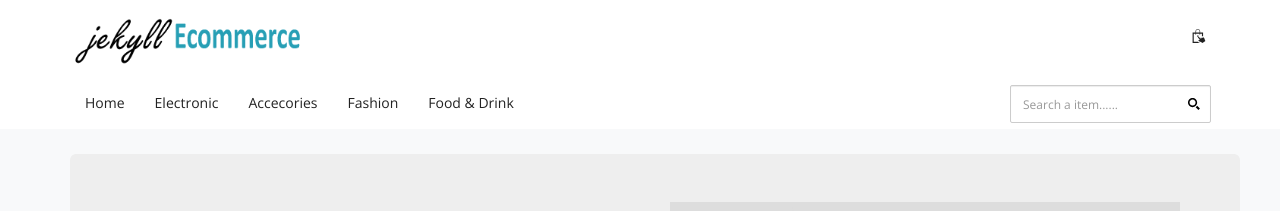
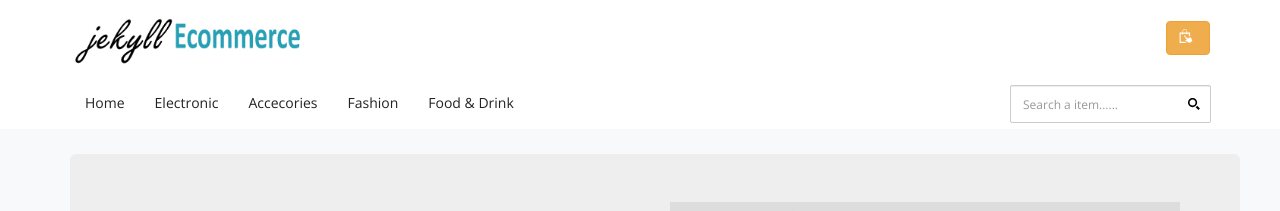
Before and after one commit to wahyu243/wah, a Jekyll site: the page built from index.html, in a window 1280 px wide. Shown: the top 211 px of the page. Built offline with Jekyll 4.4.1, drawn with Linux system fonts in a browser that asks for light colours; nearby versions of some CDN libraries; the list of posts is cut into pages by our own code.

Commit message:
Update header.html

```diff
--- a/_includes/header.html
+++ b/_includes/header.html
@@ -2,7 +2,7 @@
     <div class="container">
         <nav class="navbar navbar-expand-lg navbar-theme-top no-print">
            <a class="navbar-brand logo scroll" href="{{ site.url}}"><img src="{{ site.url}}/{{ site.logo_url }}" alt="{{ site.title }}"></a>
-            <a class="scroll header__checkout snipcart-checkout ml-auto pointer"><svg class="icon icon-bag"><use xlink:href="#icon-bag"></use></svg>&nbsp;<span class="snipcart-total-price"></span></a>
+            <a class="scroll header__checkout snipcart-checkout ml-auto btn btn-warning pointer"><svg class="icon icon-bag"><use xlink:href="#icon-bag"></use></svg>&nbsp;<span class="snipcart-total-price"></span></a>
             <button type="button" class="navbar-toggler collapsed" data-toggle="collapse" data-target="#bs-example-navbar-collapse-1" aria-expanded="false">
                 <span class="sr-only">Toggle navigation</span>
                 <span class="icon-bar"></span>
```
